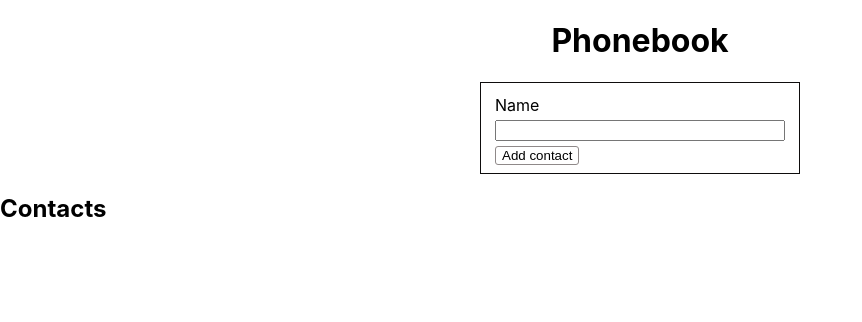
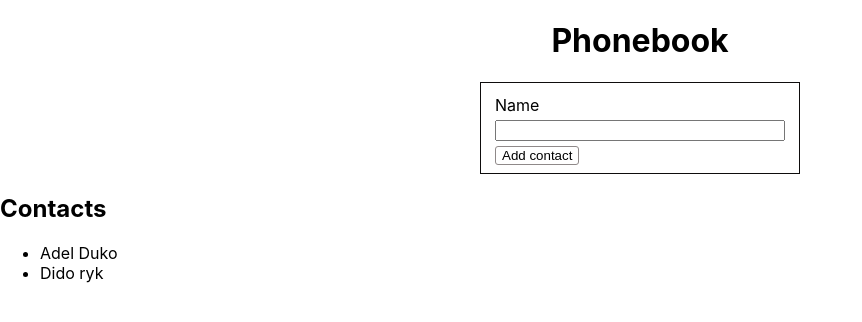
Before and after one commit to Maksim8811/goit-react-hw-02-phonebook, a React (Create React App) app: page / in a window 1280 px wide. Shown: the top 322 px of the page, without its empty margins (0-862 px from the left). Built offline with nearby package versions, Linux system fonts and the light colour scheme.

Commit message:
start step2

```diff
--- a/src/components/App.jsx
+++ b/src/components/App.jsx
@@ -5,13 +5,16 @@ import Contacts from "./Contacts/Contacts"
 class App extends Component {
 
   state = {
-    contacts: [],
+    contacts: [{name: "Adel Duko", id: 1},{name: "Dido ryk", id: 2}],
     name: ''
   }
+
+
 
   handleChange = evt => {
     const {value} = evt.target
     this.setState({name: value})
+
   }
 
   handleSubmit = ev => {
@@ -20,11 +23,17 @@ class App extends Component {
     console.log(name)
   }
 
+  addContacts = () => {
+    console.log('first')
+  }
+
+
+
   render () {
     return (
       <>
     <Phonebook handleChange={this.handleChange} handleSubmit={this.handleSubmit}/>
-    <Contacts/>
+    <Contacts addContacts={this.addContacts} contacts={this.state.contacts}/>
     </>
     )
   }
--- a/src/components/Contacts/Contacts.jsx
+++ b/src/components/Contacts/Contacts.jsx
@@ -1,8 +1,24 @@
 import React from "react";
 
-function Contacts () {
-    return (
-        <h2>Contacts</h2>
+function Contacts ({addContacts, contacts}) {
+    console.log(contacts)
+    return (<>
+    <h2>Contacts</h2>
+    <ul>
+        {contacts.map(contact => {
+            return (
+                <li>{contact.name}</li>
+            )
+        })}
+    </ul>
+
+
+
+
+
+    </>
+
+
     )
 }
 
```
